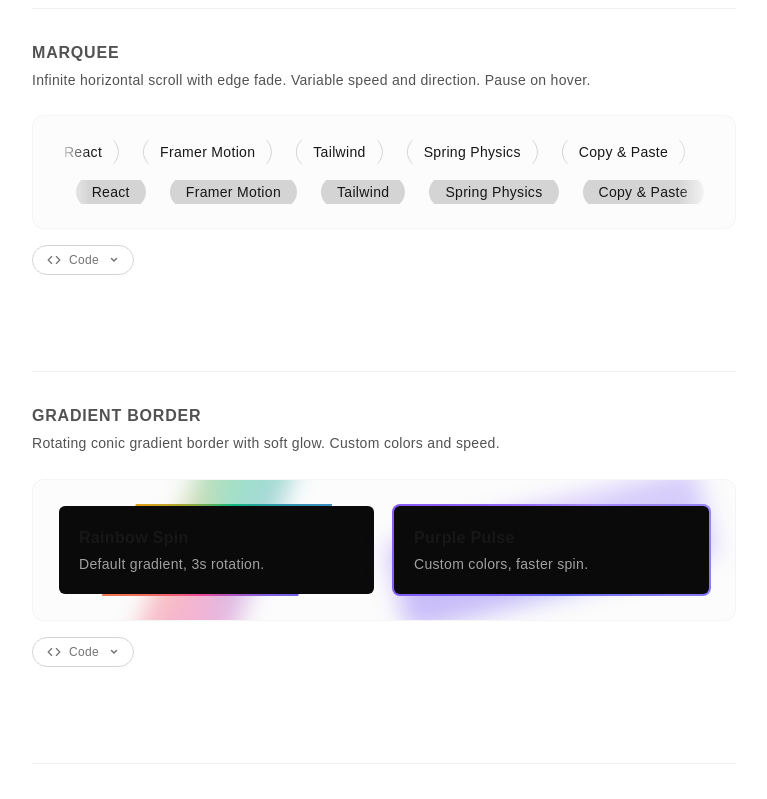
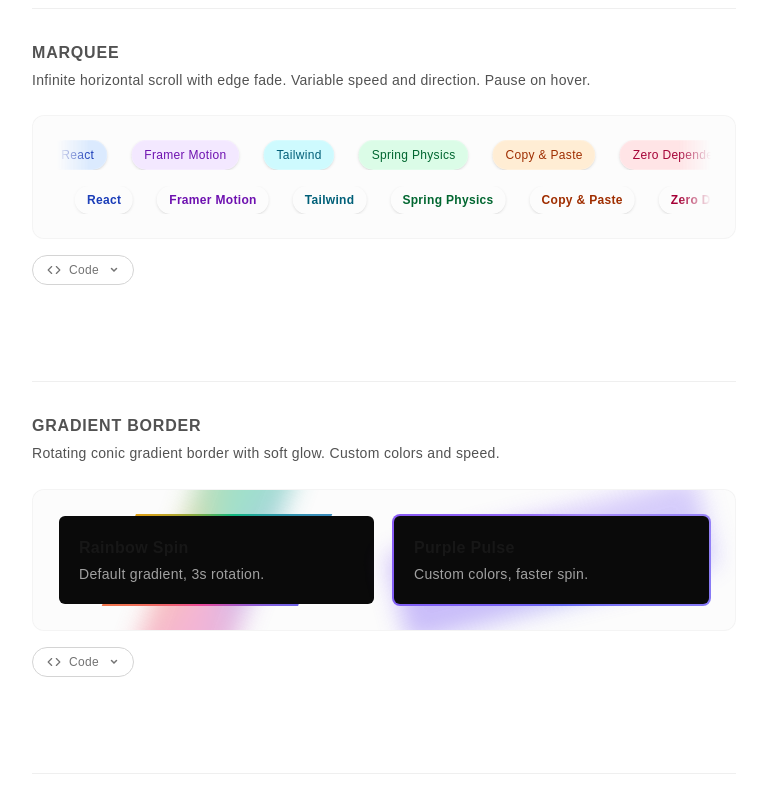
Before and after one commit to kippledigital/driftkit, a Next.js app: page / in a window 1280 px wide. Shown: the part 5260-6059 px from the top of the page, without its empty margins (256-1023 px from the left). Built offline with nearby package versions, Linux system fonts and the light colour scheme; a web font is replaced by a local one.

Commit message:
Enhance marquee pill styling: add colors, better typography, improved padding and shadows

```diff
--- a/src/app/page.tsx
+++ b/src/app/page.tsx
@@ -372,14 +372,34 @@
 }
 
 function MarqueeDemo() {
-  const items = ["React", "Framer Motion", "Tailwind", "Spring Physics", "Copy & Paste", "Zero Dependencies", "Motion-First"];
+  const items = [
+    { text: "React", color: "bg-blue-100 dark:bg-blue-900/30 text-blue-800 dark:text-blue-200" },
+    { text: "Framer Motion", color: "bg-purple-100 dark:bg-purple-900/30 text-purple-800 dark:text-purple-200" },
+    { text: "Tailwind", color: "bg-cyan-100 dark:bg-cyan-900/30 text-cyan-800 dark:text-cyan-200" },
+    { text: "Spring Physics", color: "bg-green-100 dark:bg-green-900/30 text-green-800 dark:text-green-200" },
+    { text: "Copy & Paste", color: "bg-orange-100 dark:bg-orange-900/30 text-orange-800 dark:text-orange-200" },
+    { text: "Zero Dependencies", color: "bg-rose-100 dark:bg-rose-900/30 text-rose-800 dark:text-rose-200" },
+    { text: "Motion-First", color: "bg-indigo-100 dark:bg-indigo-900/30 text-indigo-800 dark:text-indigo-200" },
+  ];
   return (
     <div className="flex flex-col gap-4">
       <Marquee speed={30}>
-        {items.map((item) => (<MarqueeItem key={item}><span className="px-4 py-2 rounded-full border border-neutral-300 dark:border-neutral-800 text-sm whitespace-nowrap">{item}</span></MarqueeItem>))}
+        {items.map((item) => (
+          <MarqueeItem key={item.text}>
+            <span className={`inline-flex items-center px-3 py-1.5 rounded-full text-xs font-medium whitespace-nowrap shadow-sm border border-white/20 ${item.color}`}>
+              {item.text}
+            </span>
+          </MarqueeItem>
+        ))}
       </Marquee>
       <Marquee speed={20} direction="right">
-        {items.map((item) => (<MarqueeItem key={item}><span className="px-4 py-2 rounded-full bg-neutral-300 dark:bg-neutral-800 text-sm whitespace-nowrap">{item}</span></MarqueeItem>))}
+        {items.map((item) => (
+          <MarqueeItem key={item.text}>
+            <span className={`inline-flex items-center px-3 py-1.5 rounded-full text-xs font-semibold whitespace-nowrap shadow-sm ${item.color.replace('100', '200').replace('900/30', '800/40')}`}>
+              {item.text}
+            </span>
+          </MarqueeItem>
+        ))}
       </Marquee>
     </div>
   );
```
